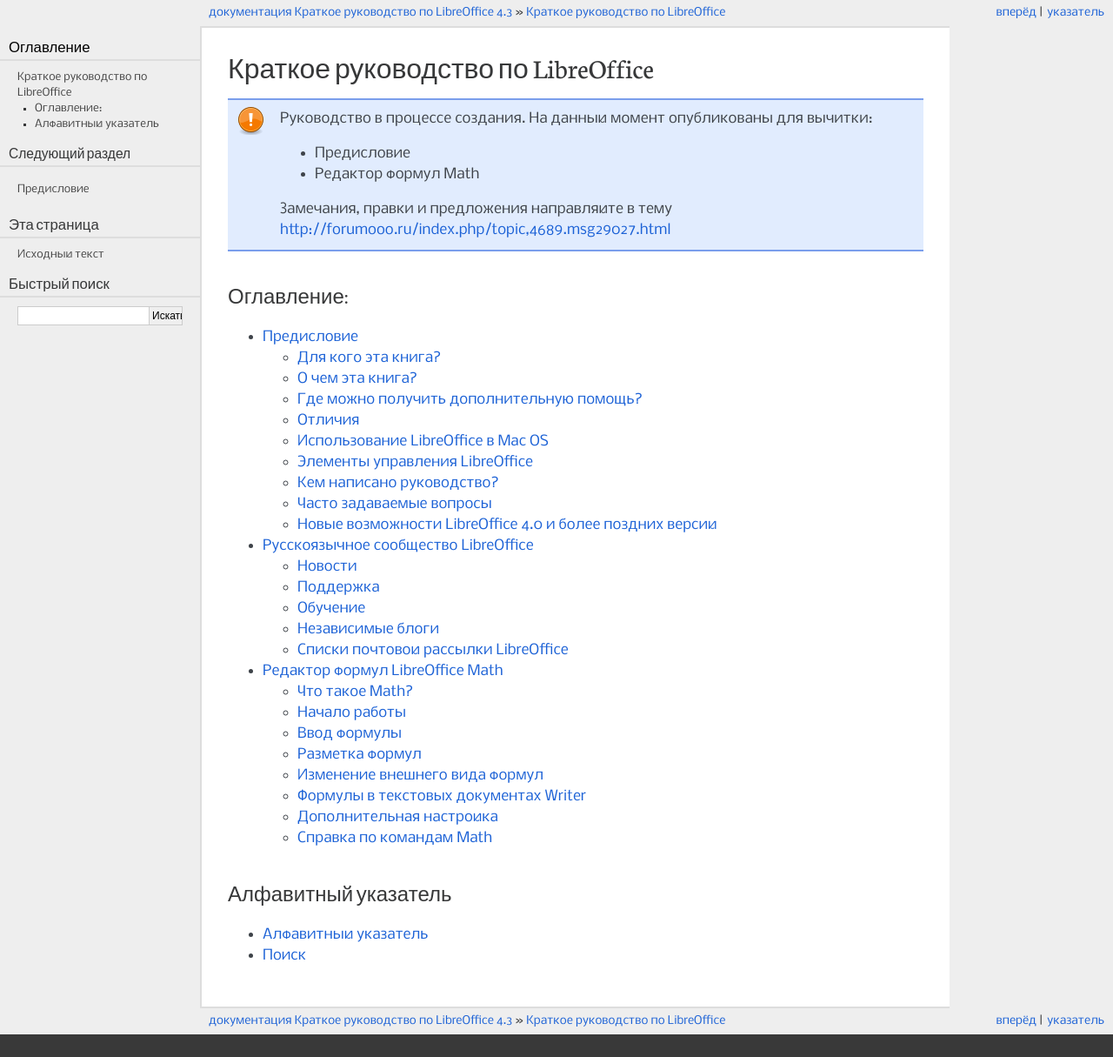
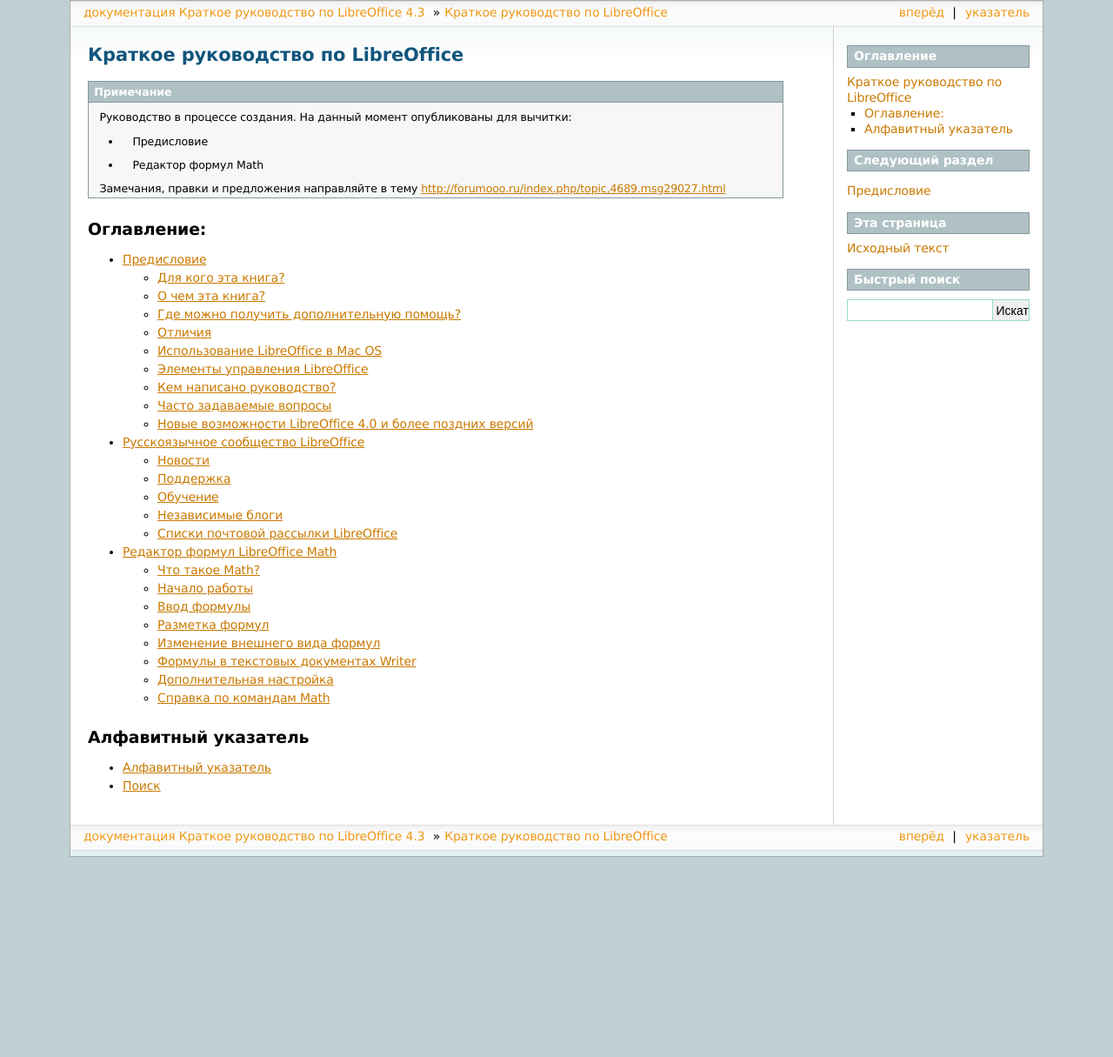
Before and after one commit to LibreRussia/libreoffice-gettingstarted, a Sphinx documentation site: the page built from docs/index.rst, in a window 1280 px wide. Shown: the whole page at 87% size. Built offline with Sphinx 7.4.7, drawn with Linux system fonts in a browser that asks for light colours; formulas are drawn with MathJax 3; after the commit the page ends 985 px from its top, so only the background shows below that.

Commit message:
Update conf.py
Еще один тест

```diff
--- a/docs/conf.py
+++ b/docs/conf.py
@@ -100,7 +100,7 @@ pygments_style = 'sphinx'
 
 # The theme to use for HTML and HTML Help pages.  See the documentation for
 # a list of builtin themes.
-html_theme = 'pyramid'
+html_theme = 'sphinxdoc'
 
 # Theme options are theme-specific and customize the look and feel of a theme
 # further.  For a list of options available for each theme, see the
```
